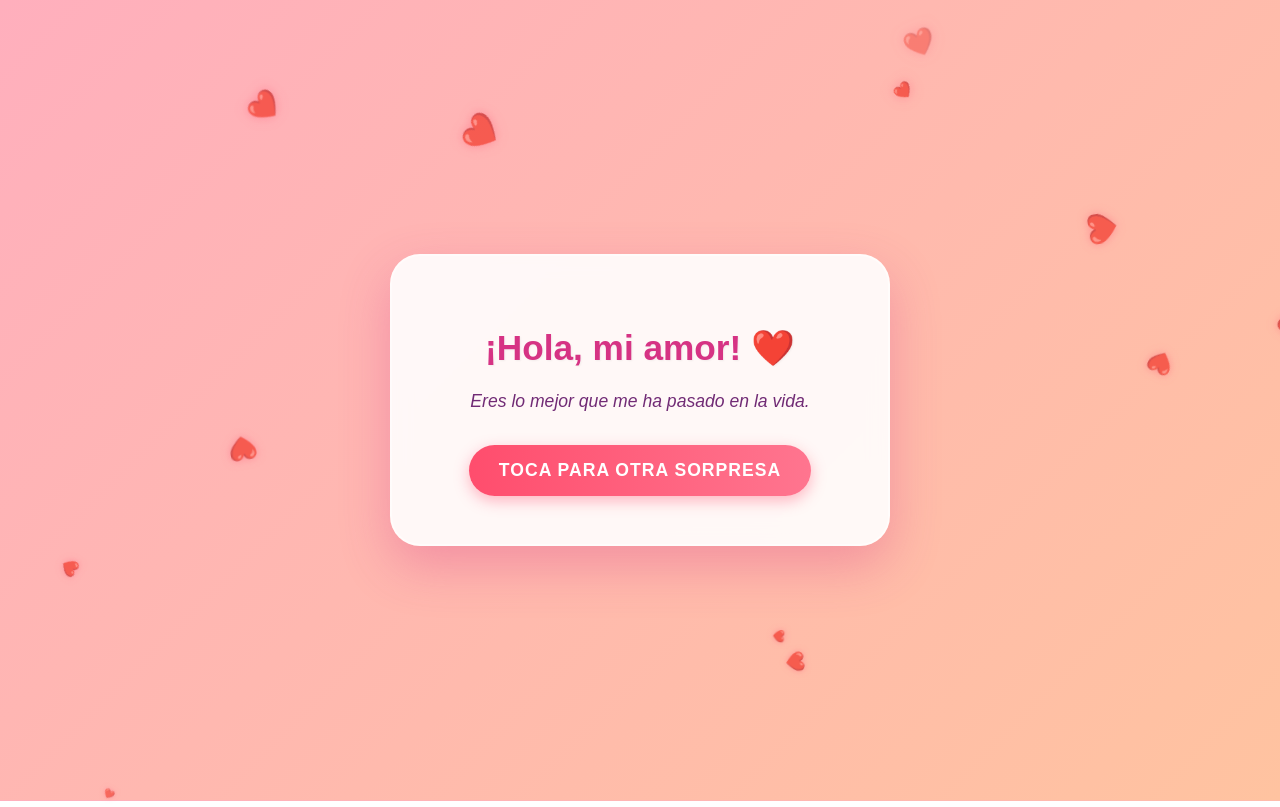
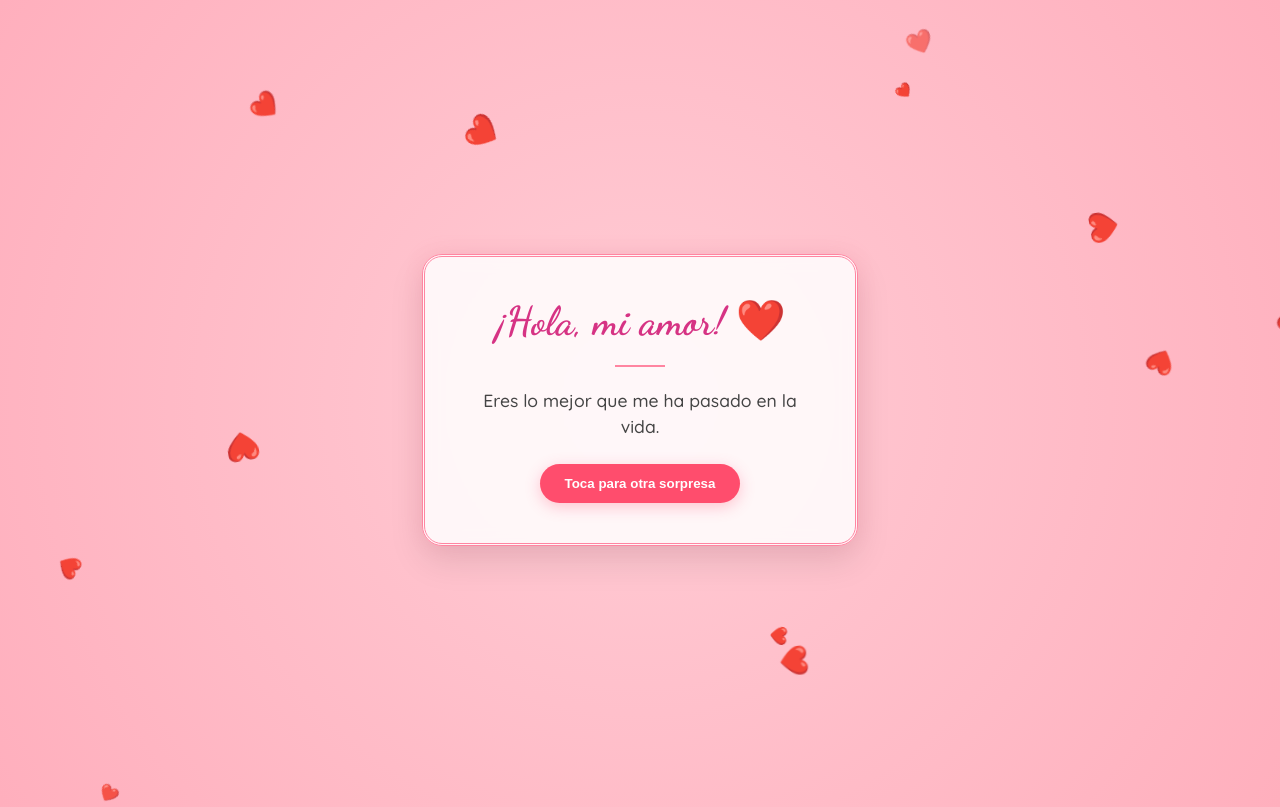
Before and after one commit to Andreslg12/andreslg, a plain HTML site: page index.html in a window 1280 px wide. Shown: the top 807 px of the page. Drawn offline with Linux system fonts and the light colour scheme.

Commit message:
Update style.css

```diff
--- a/style.css
+++ b/style.css
@@ -5,98 +5,84 @@ body {
     display: flex;
     justify-content: center;
     align-items: center;
-    /* Un fondo degradado más suave y romántico */
-    background: linear-gradient(135deg, #ffafbd 0%, #ffc3a0 100%);
-    font-family: 'Poppins', sans-serif; /* Si puedes, usa una fuente de Google Fonts */
+    background: radial-gradient(circle, #ffccd5 0%, #ffafbd 100%);
+    font-family: 'Quicksand', sans-serif;
     overflow: hidden;
 }
 
 .container {
-    background: rgba(255, 255, 255, 0.9); /* Blanco semi-transparente */
-    padding: 3rem;
-    border-radius: 30px; /* Bordes muy redondeados */
-
-    /* El "brillo" alrededor del cuadro */
-    box-shadow: 0 20px 50px rgba(214, 51, 132, 0.3);
-
-    /* Borde decorativo fino */
-    border: 2px solid rgba(255, 255, 255, 0.5);
-
     z-index: 10;
-    max-width: 400px;
-    width: 90%;
-    text-align: center;
-
-    /* Efecto de cristal esmerilado (Glassmorphism) */
-    backdrop-filter: blur(10px);
-
-    /* Pequeña animación de entrada */
-    animation: aparecer 1.5s ease-out;
+    perspective: 1000px;
 }
 
-@keyframes aparecer {
-    from { opacity: 0; transform: translateY(20px); }
-    to { opacity: 1; transform: translateY(0); }
+.card {
+    background: rgba(255, 255, 255, 0.85);
+    padding: 40px;
+    border-radius: 20px;
+    text-align: center;
+    max-width: 350px;
+    /* Borde doble elegante */
+    border: 3px double #ff85a1;
+    /* Sombra profunda para que resalte */
+    box-shadow: 0 15px 35px rgba(0, 0, 0, 0.1),
+                0 0 20px rgba(255, 133, 161, 0.2);
+    backdrop-filter: blur(8px);
+    transition: transform 0.3s ease;
+}
+
+.card:hover {
+    transform: translateY(-5px);
 }
 
 h1 {
+    font-family: 'Dancing Script', cursive;
     color: #d63384;
-    font-size: 2.2rem;
-    margin-bottom: 15px;
-    text-shadow: 1px 1px 2px rgba(0,0,0,0.05);
+    font-size: 2.5rem;
+    margin: 0;
+}
+
+.divider {
+    height: 2px;
+    width: 50px;
+    background-color: #ff85a1;
+    margin: 20px auto;
 }
 
 p {
     font-size: 1.1rem;
-    color: #712b75;
-    line-height: 1.6;
-    margin-bottom: 30px;
-    font-style: italic;
+    color: #444;
+    line-height: 1.5;
+    min-height: 60px; /* Evita que el cuadro salte al cambiar de texto */
 }
 
 button {
-    background: linear-gradient(to right, #ff4d6d, #ff758f);
+    background: #ff4d6d;
     color: white;
     border: none;
-    padding: 15px 30px;
-    border-radius: 30px;
+    padding: 12px 25px;
+    border-radius: 25px;
+    font-weight: bold;
     cursor: pointer;
-    font-size: 1.1rem;
-    font-weight: bold;
-    text-transform: uppercase;
-    letter-spacing: 1px;
-    box-shadow: 0 5px 15px rgba(255, 77, 109, 0.4);
-    transition: all 0.3s ease;
+    box-shadow: 0 4px 15px rgba(255, 77, 109, 0.3);
+    transition: 0.3s;
 }
 
 button:hover {
-    transform: translateY(-3px) scale(1.05);
-    box-shadow: 0 8px 20px rgba(255, 77, 109, 0.6);
+    background: #ff758f;
+    letter-spacing: 1px;
 }
 
-button:active {
-    transform: translateY(0);
-}
-
-/* Corazones flotantes mejorados */
+/* Corazones */
 .corazon {
     position: absolute;
     bottom: -10%;
-    filter: drop-shadow(0 0 5px rgba(255, 77, 109, 0.5));
-    user-select: none;
+    pointer-events: none;
     animation: flotar linear infinite;
-    z-index: 1;
 }
 
 @keyframes flotar {
-    0% {
-        transform: translateY(0) rotate(0deg) scale(0.5);
-        opacity: 0;
-    }
-    10% { opacity: 0.8; }
-    90% { opacity: 0.8; }
-    100% {
-        transform: translateY(-110vh) rotate(360deg) scale(1.2);
-        opacity: 0;
-    }
+    0% { transform: translateY(0) rotate(0deg); opacity: 0; }
+    10% { opacity: 1; }
+    90% { opacity: 1; }
+    100% { transform: translateY(-110vh) rotate(360deg); opacity: 0; }
 }
```
